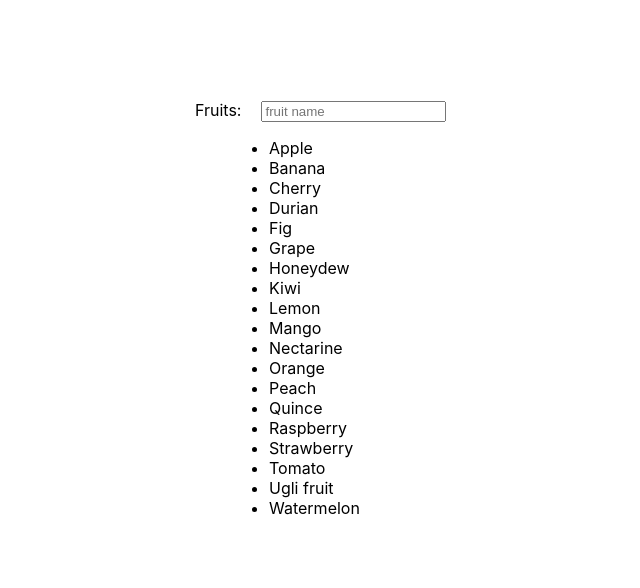
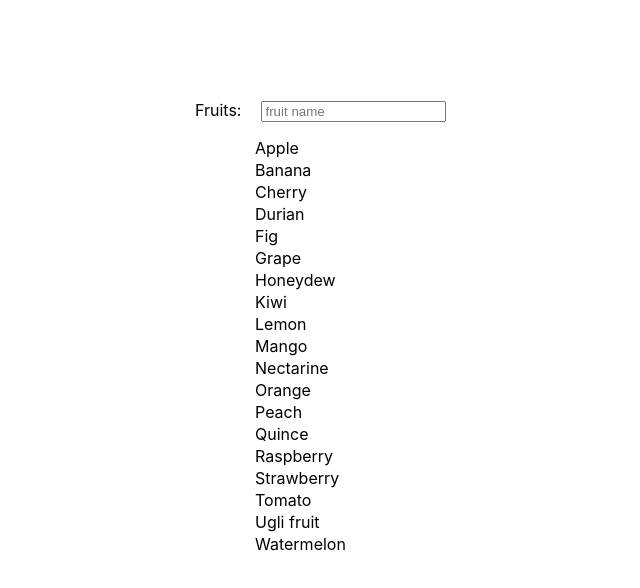
Before and after one commit to adamchehab/test_app, a React (Create React App) app: page / in a window 1280 px wide. Shown: the top 588 px of the page, without its empty margins (605-1245 px from the left). Built offline with nearby package versions, Linux system fonts and the light colour scheme.

Commit message:
Refactor: added css styling in separate file

```diff
--- a/src/App.css
+++ b/src/App.css
@@ -1,38 +1,13 @@
-.App {
-  text-align: center;
+ul {
+    margin-left: 20px;
+    list-style: none;
+  }
+
+li {
+    margin-top: 2px;
 }
 
-.App-logo {
-  height: 40vmin;
-  pointer-events: none;
+.searchPanel {
+    margin-left: 800px;
+    margin-top: 100px;
 }
-
-@media (prefers-reduced-motion: no-preference) {
-  .App-logo {
-    animation: App-logo-spin infinite 20s linear;
-  }
-}
-
-.App-header {
-  background-color: #282c34;
-  min-height: 100vh;
-  display: flex;
-  flex-direction: column;
-  align-items: center;
-  justify-content: center;
-  font-size: calc(10px + 2vmin);
-  color: white;
-}
-
-.App-link {
-  color: #61dafb;
-}
-
-@keyframes App-logo-spin {
-  from {
-    transform: rotate(0deg);
-  }
-  to {
-    transform: rotate(360deg);
-  }
-}
--- a/src/App.js
+++ b/src/App.js
@@ -1,5 +1,6 @@
 import { useState } from "react";
 import { fruitsList } from "./data.js";
+import "./App.css";
 
 function SearchBar({ title, placeholder, value, handler, style }) {
 	return (
@@ -17,9 +18,12 @@ function SearchBar({ title, placeholder, value, handler, style }) {
 
 function ItemsList({ list }) {
 	return (
-		<ul style={{ marginLeft: "34px" }}>
+		<ul>
 			{list.map((item) => (
-				<li key={item.id}>{item.name}</li>
+				<li key={item.id}>
+					{/* <input type="checkbox" /> */}
+					{item.name}
+				</li>
 			))}
 		</ul>
 	);
@@ -37,7 +41,7 @@ function SearchItemsList() {
 	}
 
 	return (
-		<>
+		<div className="searchPanel">
 			<SearchBar
 				title="Fruits:"
 				placeholder="fruit name"
@@ -46,16 +50,14 @@ function SearchItemsList() {
 				style={{ marginLeft: "20px" }}
 			/>
 			<ItemsList list={filteredFrutList} />
+		</div>
+	);
+}
+
+export default function Page() {
+	return (
+		<>
+			<SearchItemsList />
 		</>
 	);
 }
-
-export default function SearchFruits() {
-	return (
-		<>
-			<div style={{ marginLeft: "800px", marginTop: "100px" }}>
-				<SearchItemsList />
-			</div>
-		</>
-	);
-}
```
